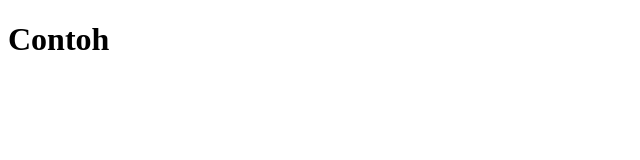
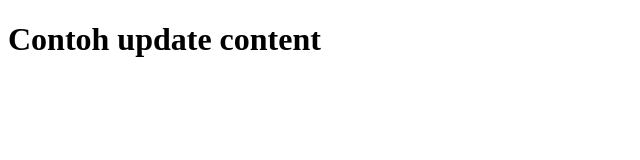
Before and after one commit to habsyi-ikhlashulariq/livesessionminggu2sesi3, a plain HTML site: page index.html in a window 1280 px wide. Shown: the whole page, without its empty margins (0-640 px from the left). Drawn offline with Linux system fonts and the light colour scheme.

Commit message:
update title and content

```diff
--- a/index.html
+++ b/index.html
@@ -4,9 +4,9 @@
     <meta charset="UTF-8">
     <meta http-equiv="X-UA-Compatible" content="IE=edge">
     <meta name="viewport" content="width=device-width, initial-scale=1.0">
-    <title>COntoh</title>
+    <title>Update Live Session 4 Minggu 4</title>
 </head>
 <body>
-    <h1>Contoh</h1>
+    <h1>Contoh update content</h1>
 </body>
 </html>
```
